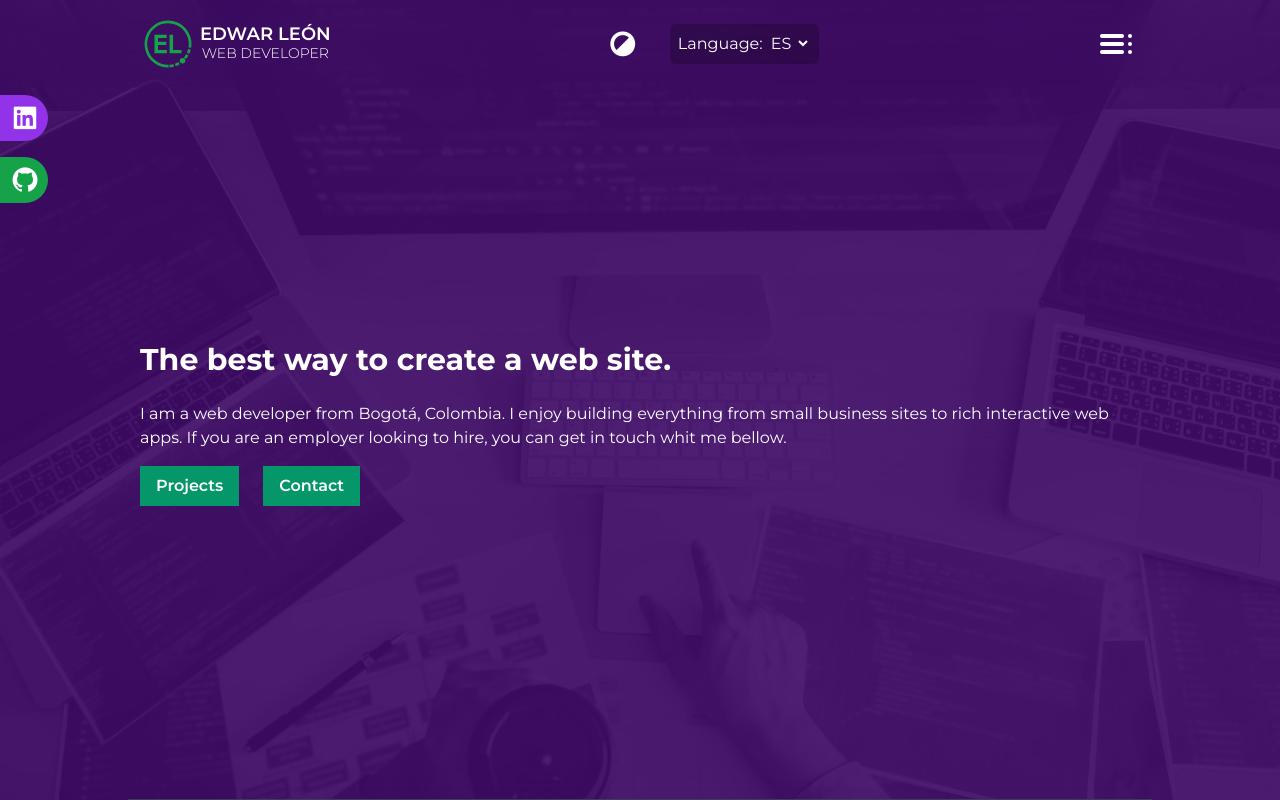
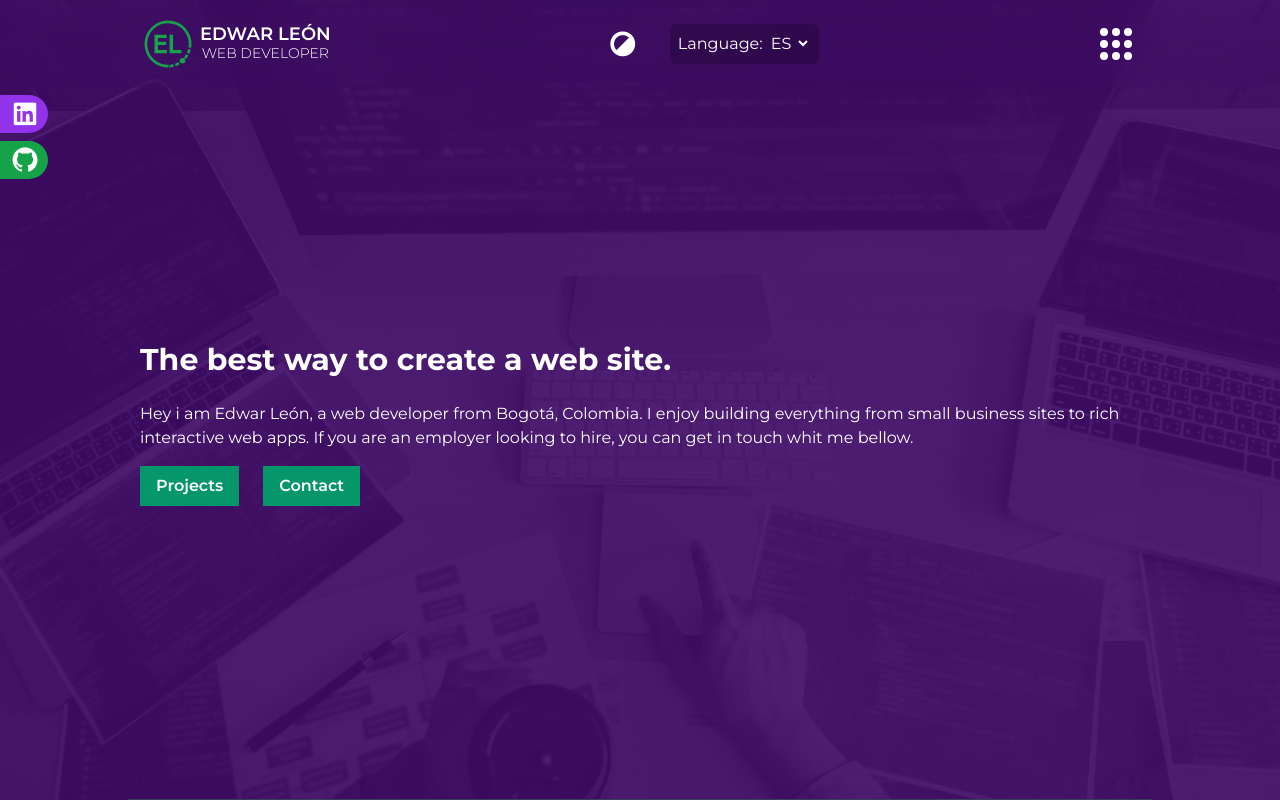
Before and after one commit to EdwarLe/portfolio-edwar-react, a React (Vite) app: page / in a window 1280 px wide. Shown: the top 800 px of the page. Built offline with nearby package versions, Linux system fonts and the light colour scheme.

Commit message:
styling menu icon, create effect in menu

```diff
--- a/src/App.jsx
+++ b/src/App.jsx
@@ -9,8 +9,6 @@ function App() {
   const [menuSlider, setMenuSlider] = useState(false);
   const [isContactModal, setIsContactModal] = useState(false);
   const [isDarkMode, setIsDarkMode] = useState(null);
-
-  console.log(isDarkMode);
 
   const handleMenuSlider = () => {
     setMenuSlider(!menuSlider);
@@ -31,15 +29,12 @@ function App() {
 
   useEffect(() => {
     const darkInLocal = localStorage.getItem("dark", "true");
-    console.log(darkInLocal);
     if (darkInLocal === "true") {
       localStorage.setItem("dark", "false");
       document.documentElement.classList.remove("dark");
-      console.log("Entro en true");
     } else {
       localStorage.setItem("dark", "true");
       document.documentElement.classList.add("dark");
-      console.log("Entro en false");
     }
   }, [isDarkMode]);
 
@@ -61,6 +56,7 @@ function App() {
           handleCloseContactForm={handleCloseContactForm}
           handleMenuSlider={handleMenuSlider}
           handleDarkMode={handleDarkMode}
+          isDarkMode={isDarkMode}
         />
         <MainPage
           handleCloseContactForm={handleCloseContactForm}
--- a/src/components/HamburguerMenu.jsx
+++ b/src/components/HamburguerMenu.jsx
@@ -1,18 +1,17 @@
-const HamburguerMenu = ({handleMenuSlider}) => {
+const HamburguerMenu = ({handleMenuSlider, menuSlider}) => {
+
+  const menuRotate = menuSlider ? 'opacity-0' : 'opacity-1'
   return (
-    <div onClick={handleMenuSlider} className="h-8 w-10 flex flex-col gap-1 items-center justify-center cursor-pointer">
-      <div className="w-full h-1 flex gap-1 justify-center px-1">
-        <div className="w-4/5 h-full bg-white rounded-full"></div>
-        <div className="h-full rounded-full bg-white aspect-square"></div>
-      </div>
-      <div className="w-full h-1 flex gap-1 justify-center px-1">
-        <div className="w-4/5 h-full bg-white rounded-full"></div>
-        <div className="h-full rounded-full bg-white aspect-square"></div>
-      </div>
-      <div className="w-full h-1 flex gap-1 justify-center px-1">
-        <div className="w-4/5 h-full bg-white rounded-full"></div>
-        <div className="h-full rounded-full bg-white aspect-square"></div>
-      </div>
+    <div onClick={handleMenuSlider} className={`h-10 aspect-square flex gap-1 items-center justify-center cursor-pointer flex-wrap p-1 group hover:rotate-180 transition-transform ${menuSlider && 'rotate-45'}`}>
+      <div className={`bg-white w-1/4 aspect-square rounded-full group-hover:opacity-0  transition-opacity ${menuRotate}`}></div>
+      <div className="bg-white w-1/4 aspect-square rounded-full transition-opacity gro"></div>
+      <div className={`bg-white w-1/4 aspect-square rounded-full group-hover:opacity-0  transition-opacity ${menuRotate}`}></div>
+      <div className="bg-white w-1/4 aspect-square rounded-full transition-opacity"></div>
+      <div className={`bg-white w-1/4 aspect-square rounded-full transition-opacity`}></div>
+      <div className="bg-white w-1/4 aspect-square rounded-full transition-opacity"></div>
+      <div className={`bg-white w-1/4 aspect-square rounded-full group-hover:opacity-0  transition-opacity ${menuRotate}`}></div>
+      <div className="bg-white w-1/4 aspect-square rounded-full transition-opacity"></div>
+      <div className={`bg-white w-1/4 aspect-square rounded-full group-hover:opacity-0  transition-opacity ${menuRotate}`}></div>
     </div>
   );
 };
--- a/src/components/Header.jsx
+++ b/src/components/Header.jsx
@@ -2,7 +2,7 @@ import HamburguerMenu from "./HamburguerMenu";
 import LogoSvg from "./LogoSvg";
 import MenuDarkLanguage from "./MenuDarkLanguage";
 
-const Header = ({ handleMenuSlider, handleDarkMode, isDarkMode }) => {
+const Header = ({ handleMenuSlider, handleDarkMode, isDarkMode, menuSlider }) => {
   return (
     <nav className="h-full flex w-[min(100%,_1024px)] mx-auto justify-between p-4 items-center">
       <section className="flex gap-2 items-center">
@@ -19,7 +19,7 @@ const Header = ({ handleMenuSlider, handleDarkMode, isDarkMode }) => {
       <section className="hidden min-[500px]:flex">
         <MenuDarkLanguage handleDarkMode={handleDarkMode} />
       </section>
-      <HamburguerMenu handleMenuSlider={handleMenuSlider} />
+      <HamburguerMenu handleMenuSlider={handleMenuSlider} menuSlider={menuSlider} />
     </nav>
   );
 };
--- a/src/components/Home.jsx
+++ b/src/components/Home.jsx
@@ -4,7 +4,7 @@ const Home = ({handleCloseContactForm}) => {
         <section className="flex flex-col gap-4 justify-center">
             <article className="flex flex-col gap-6 mt-12">
                 <h1 className="text-3xl font-bold">The best way to create a web site.</h1>
-                <p>I am a web developer from Bogotá, Colombia. I enjoy building everything from small business sites to rich interactive web apps. If you are an employer looking to hire, you can get in touch whit me bellow.</p>
+                <p>Hey i am Edwar León, a web developer from Bogotá, Colombia. I enjoy building everything from small business sites to rich interactive web apps. If you are an employer looking to hire, you can get in touch whit me bellow.</p>
             </article>
             <section className="flex gap-6 text-white">
                 <a className="bg-emerald-600  font-semibold p-2 px-4 hover:bg-purple-600 hover:scale-105 transition-all dark:bg-red-600" href="#projects">Projects</a>
--- a/src/components/Menu.jsx
+++ b/src/components/Menu.jsx
@@ -6,6 +6,7 @@ const Menu = ({
   handleCloseContactForm,
   menuSlider,
   handleDarkMode,
+  isDarkMode
 }) => {
   return (
     <section
@@ -14,7 +15,7 @@ const Menu = ({
       }`}
     >
       <section className=" flex min-[500px]:hidden absolute top-0 left-0 w-full p-4">
-        <MenuDarkLanguage handleDarkMode={handleDarkMode} />
+        <MenuDarkLanguage handleDarkMode={handleDarkMode} isDarkMode={isDarkMode} />
       </section>
       <ul className="flex flex-col justify-center items-center gap-4 h-full font-bold text-2xl">
         <li onClick={handleMenuSlider}>
--- a/src/components/MenuDarkLanguage.jsx
+++ b/src/components/MenuDarkLanguage.jsx
@@ -1,7 +1,7 @@
-const MenuDarkLanguage = ({handleDarkMode}) => {
+const MenuDarkLanguage = ({handleDarkMode,isDarkMode}) => {
   return (
     <section className="flex items-center justify-between w-full gap-8">
-        <div onClick={handleDarkMode} className="text-3xl flex items-center cursor-pointer hover:rotate-180 transition-transform">
+        <div onClick={handleDarkMode} className={`text-3xl flex items-center cursor-pointer hover:rotate-180 transition-all hover:text-red-600 dark:hover:rotate-0 dark:hover:text-white ${isDarkMode === 'dark' ? 'rotate-180 text-red-600' : 'rotate-0'}`}>
           <i className="bx bxs-adjust-alt"></i>
         </div>
         <div className="bg-black/20 p-2 rounded-md">
--- a/src/components/Social.jsx
+++ b/src/components/Social.jsx
@@ -1,17 +1,17 @@
 const Social = () => {
   return (
-    <article className="text-3xl flex flex-col gap-4">
+    <article className="text-3xl flex flex-col gap-2">
       <a
         href="https://www.linkedin.com/in/edwar-leon-54093964/"
         target="_blank"
-        className="w-20 transition-all  bg-purple-600 flex justify-end -translate-x-8 rounded-r-full hover:translate-x-0 p-2 dark:bg-red-600 animate-pulse hover:animate-none"
+        className="w-20 transition-all  bg-purple-600 flex justify-end -translate-x-8 rounded-r-full hover:translate-x-0 p-1 px-2 dark:bg-red-600 animate-pulse hover:animate-none"
       >
         <i className="bx bxl-linkedin-square"></i>
       </a>
       <a
         href="https://github.com/EdwarLe"
         target="_blank"
-        className="w-20 transition-all  bg-green-600 flex justify-end -translate-x-8 rounded-r-full hover:translate-x-0 p-2 dark:bg-red-600 animate-pulse hover:animate-none"
+        className="w-20 transition-all  bg-green-600 flex justify-end -translate-x-8 rounded-r-full hover:translate-x-0 p-1 px-2 dark:bg-red-600 animate-pulse hover:animate-none"
       >
         <i className="bx bxl-github"></i>
       </a>
--- a/src/index.css
+++ b/src/index.css
@@ -15,10 +15,10 @@ html::-webkit-scrollbar {
 }
 
 html::-webkit-scrollbar-track {
-    background-color: #3b0764;
+    background-color: #1f2937;
 }
 
 html::-webkit-scrollbar-thumb {
-    background-color: #16a34a;
+    background-color: #030712;
     border-radius: 4rem;
 }
```
